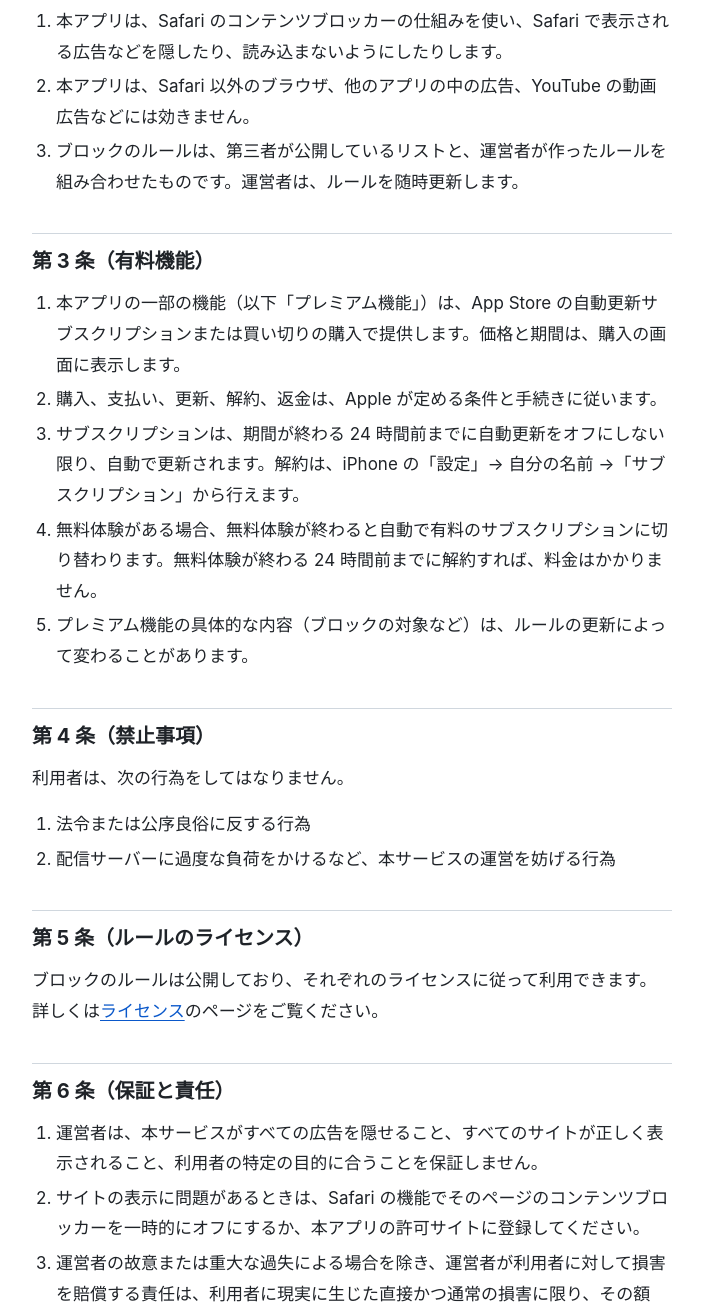
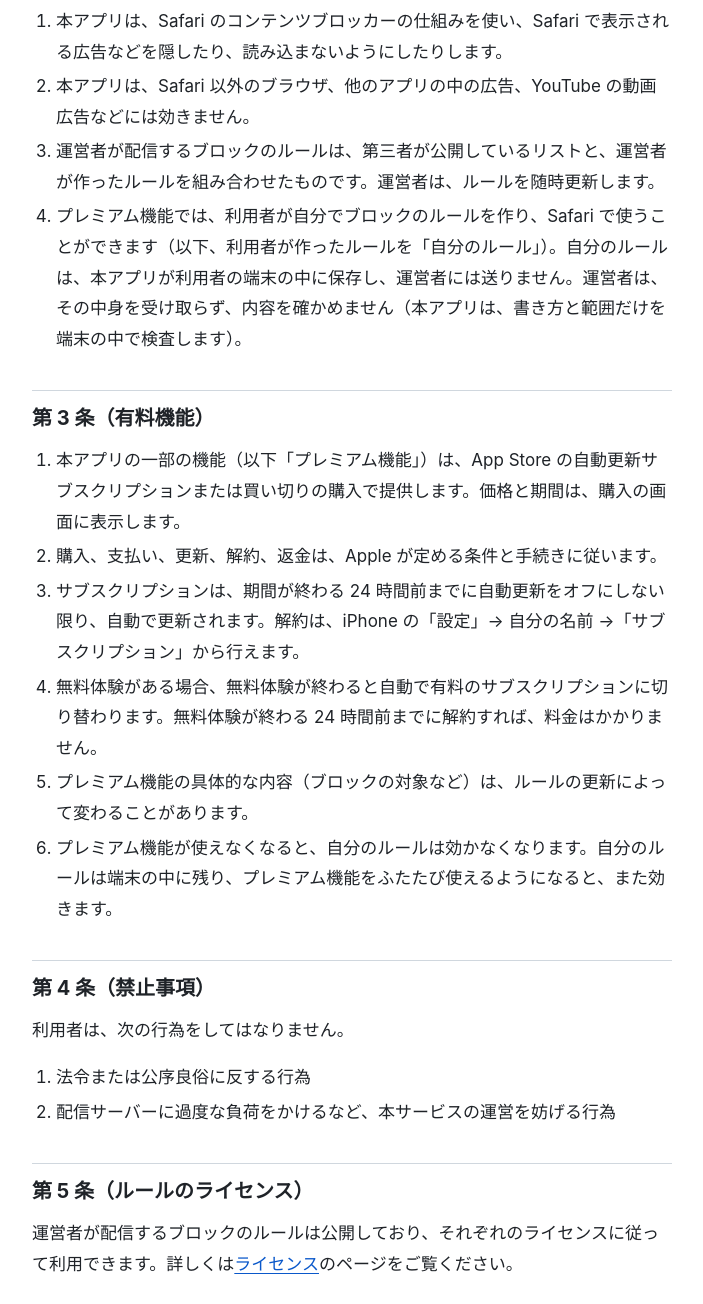
Before and after one commit to iwasaki-hikaru/amido-rules, a plain HTML site: page site/terms.html in a window 1280 px wide. Shown: the part 640-1944 px from the top of the page, without its empty margins (288-991 px from the left). Drawn offline with Linux system fonts and the light colour scheme.

Commit message:
利用規約に自分のルールの扱いを書く。サポートの共有ドメインの説明を直す
- terms.html：第 2 条 4.（自分のルールは端末の中に保存し、運営者には送らない。中身を受け取らず、確かめない）、第 3 条 6.（プレミアムが使えないと効かず、ルールは残る）、第 6 条 3.（利用者の判断と責任で使う。消えたルールは戻せないので、書き出しで控えを）。第 5 条は運営者が配信するルールに限る
- support.html：断るのは co.jp などの国や地域の共通部分だけ。hatenablog.com のようなサービスの共通部分は指定でき、そのサービスの全員のサイトに効く（2026-10-02 の運営者の決定）

Co-Authored-By: Claude Opus 5.5 <noreply@anthropic.com>

```diff
--- a/site/terms.html
+++ b/site/terms.html
@@ -44,7 +44,8 @@
   <ol>
     <li>本アプリは、Safari のコンテンツブロッカーの仕組みを使い、Safari で表示される広告などを隠したり、読み込まないようにしたりします。</li>
     <li>本アプリは、Safari 以外のブラウザ、他のアプリの中の広告、YouTube の動画広告などには効きません。</li>
-    <li>ブロックのルールは、第三者が公開しているリストと、運営者が作ったルールを組み合わせたものです。運営者は、ルールを随時更新します。</li>
+    <li>運営者が配信するブロックのルールは、第三者が公開しているリストと、運営者が作ったルールを組み合わせたものです。運営者は、ルールを随時更新します。</li>
+    <li>プレミアム機能では、利用者が自分でブロックのルールを作り、Safari で使うことができます（以下、利用者が作ったルールを「自分のルール」）。自分のルールは、本アプリが利用者の端末の中に保存し、運営者には送りません。運営者は、その中身を受け取らず、内容を確かめません（本アプリは、書き方と範囲だけを端末の中で検査します）。</li>
   </ol>
 
   <h2 id="article-3">第 3 条（有料機能）</h2>
@@ -54,6 +55,7 @@
     <li>サブスクリプションは、期間が終わる 24 時間前までに自動更新をオフにしない限り、自動で更新されます。解約は、iPhone の「設定」→ 自分の名前 →「サブスクリプション」から行えます。</li>
     <li>無料体験がある場合、無料体験が終わると自動で有料のサブスクリプションに切り替わります。無料体験が終わる 24 時間前までに解約すれば、料金はかかりません。</li>
     <li>プレミアム機能の具体的な内容（ブロックの対象など）は、ルールの更新によって変わることがあります。</li>
+    <li>プレミアム機能が使えなくなると、自分のルールは効かなくなります。自分のルールは端末の中に残り、プレミアム機能をふたたび使えるようになると、また効きます。</li>
   </ol>
 
   <h2 id="article-4">第 4 条（禁止事項）</h2>
@@ -64,12 +66,13 @@
   </ol>
 
   <h2 id="article-5">第 5 条（ルールのライセンス）</h2>
-  <p>ブロックのルールは公開しており、それぞれのライセンスに従って利用できます。詳しくは<a href="/licenses">ライセンス</a>のページをご覧ください。</p>
+  <p>運営者が配信するブロックのルールは公開しており、それぞれのライセンスに従って利用できます。詳しくは<a href="/licenses">ライセンス</a>のページをご覧ください。</p>
 
   <h2 id="article-6">第 6 条（保証と責任）</h2>
   <ol>
     <li>運営者は、本サービスがすべての広告を隠せること、すべてのサイトが正しく表示されること、利用者の特定の目的に合うことを保証しません。</li>
-    <li>サイトの表示に問題があるときは、Safari の機能でそのページのコンテンツブロッカーを一時的にオフにするか、本アプリの許可サイトに登録してください。</li>
+    <li>サイトの表示に問題があるときは、Safari の機能でそのページのコンテンツブロッカーを一時的にオフにするか、本アプリの許可サイトに登録してください。自分のルールが原因のときは、本アプリでそのルールをオフにするか、削除してください。</li>
+    <li>自分のルールは、利用者が自分の判断と責任で作り、使うものとします。自分のルールによって、ページの一部が見えなくなったり、サイトの一部が正しく動かなくなったりすることがあります。運営者は自分のルールを預かっていないため、消えた自分のルールを元に戻すことはできません。必要なときは、本アプリの「書き出す」で控えを残してください。</li>
     <li>運営者の故意または重大な過失による場合を除き、運営者が利用者に対して損害を賠償する責任は、利用者に現実に生じた直接かつ通常の損害に限り、その額は、損害の原因となった事実が生じた月に利用者が本サービスのために支払った金額を上限とします。【要確認：消費者契約法との関係を専門家に確認】</li>
   </ol>
 
```
Also changed, not shown: site/support.html (+2 -1 lines).
